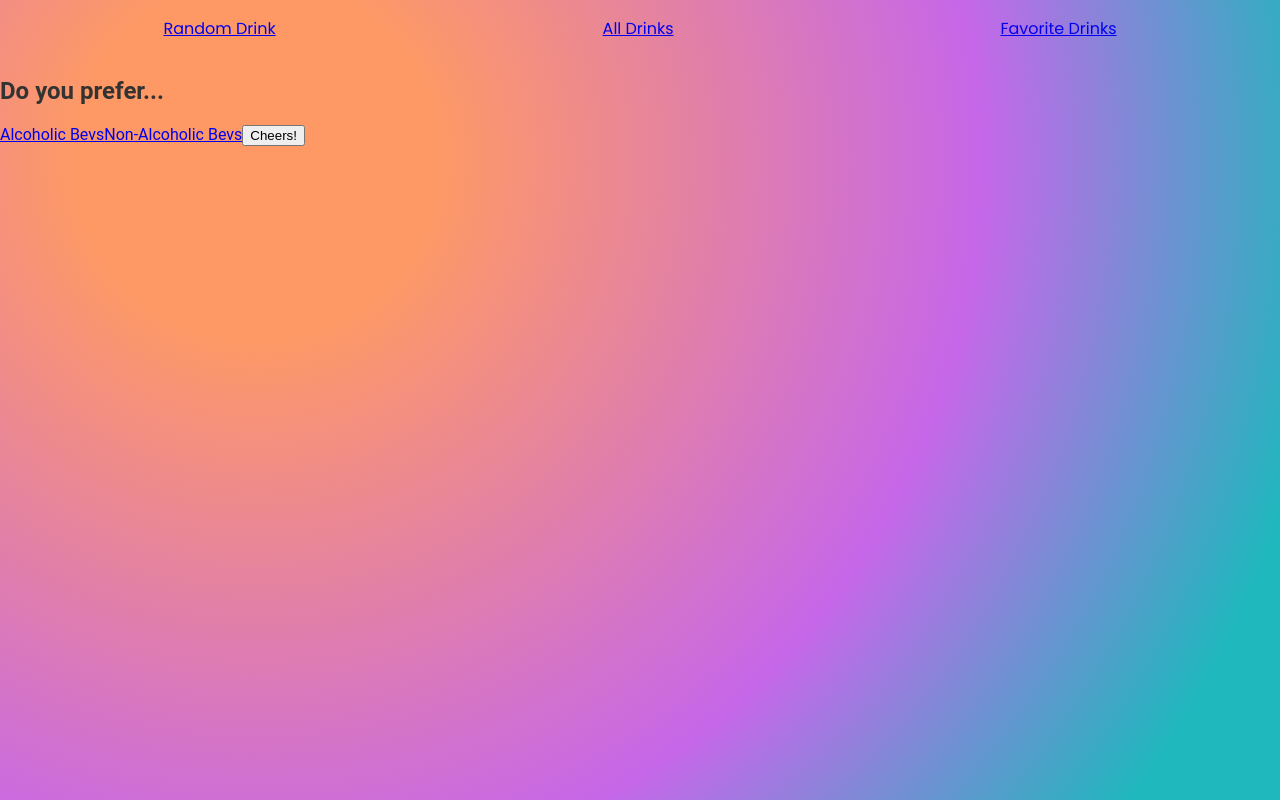
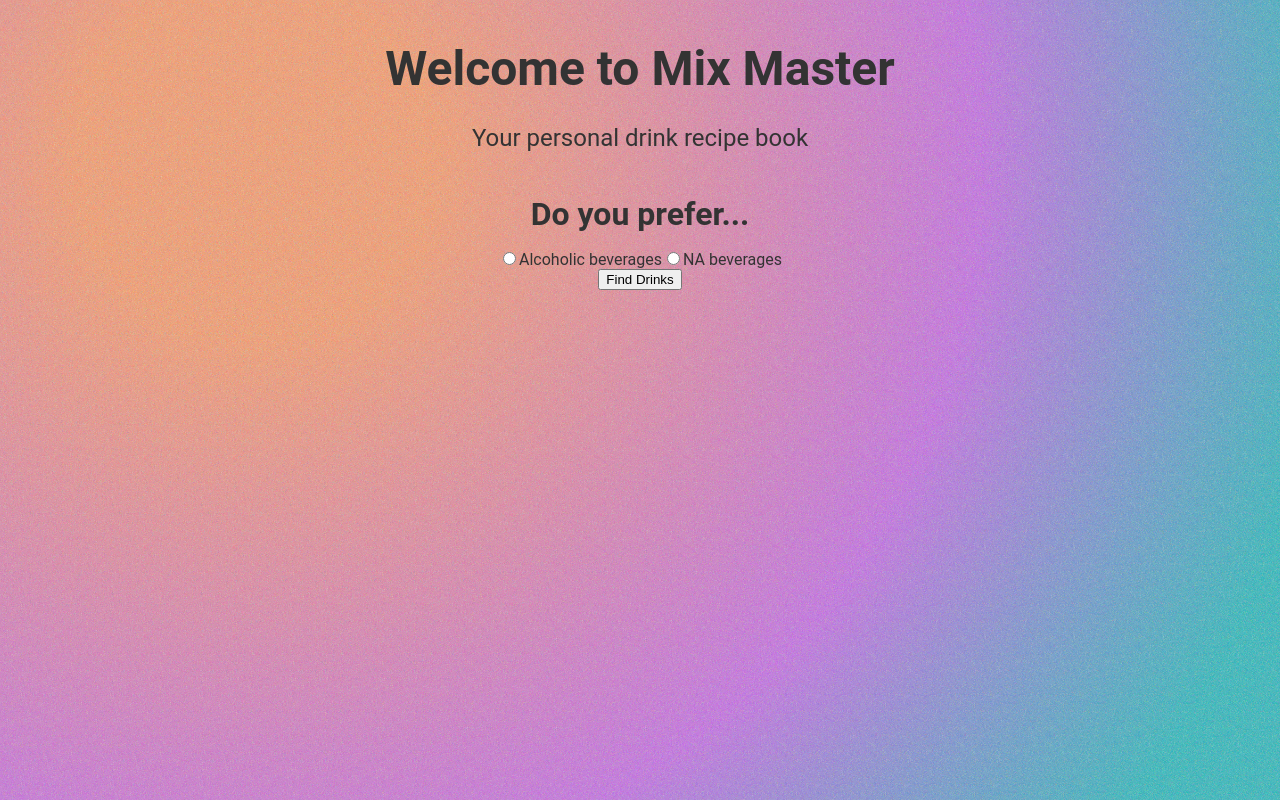
Before and after one commit to lalonggone/mix-master, a React (Create React App) app: page /all in a window 1280 px wide. Built offline with nearby package versions, Linux system fonts and the light colour scheme.

Commit message:
Design home page with radio buttons and make some nav bar functionality

```diff
--- a/src/components/AllDrinksGrid/AllDrinksGrid.js
+++ b/src/components/AllDrinksGrid/AllDrinksGrid.js
@@ -1,7 +1,9 @@
 import React from 'react'
 import drinkRecipes from '../../mock-data'
+import NavBar from '../NavBar/NavBar'
 
 function AllDrinksGrid() {
+  <NavBar className="navbar"/>
 
 }
 
--- a/src/components/App/App.css
+++ b/src/components/App/App.css
@@ -3,7 +3,9 @@ body {
   margin: 0;
   padding: 0;
   font-family: 'Roboto', sans-serif;
-  background: radial-gradient(
+  background:
+  url(../../assets/noise.svg),
+  radial-gradient(
     circle at 20% 20%,
     #fe9966 15%,
     rgb(198, 103, 233) 60%,
--- a/src/components/HomePage/HomePage.css
+++ b/src/components/HomePage/HomePage.css
@@ -0,0 +1,38 @@
+.home-title {
+    display: flex;
+    flex-direction: column;
+    align-items: center;
+    justify-content: center;
+
+    h1 {
+        font-size: 3rem;
+        margin-bottom: .2rem;
+    }
+
+    p {
+        font-size: 1.5rem;
+        margin-bottom: 1rem;
+    }
+}
+
+.quiz-section {
+    display: flex;
+    flex-direction: column;
+    align-items: center;
+    justify-content: center;
+
+    .quiz-title {
+        font-size: 2rem;
+        margin-bottom: 1rem;
+    }
+
+    .radio-container {
+        display: flex;
+        align-items: center;
+        justify-content: center;
+
+        .radio-button {
+            margin: 0.5rem;
+        }
+    }
+}
--- a/src/components/HomePage/HomePage.js
+++ b/src/components/HomePage/HomePage.js
@@ -1,21 +1,53 @@
 import React from 'react'
-import { Link } from 'react-router-dom'
-import NavBar from '../NavBar/NavBar'
+import { useState } from 'react'
+import { useNavigate } from 'react-router-dom'
+import './HomePage.css'
 import FavoriteDrinksGrid from '../FavoriteDrinksGrid/FavoriteDrinksGrid'
 import AllDrinksGrid from '../AllDrinksGrid/AllDrinksGrid'
 
 function HomePage() {
+  const [drinkType, setDrinkType] = useState('')
+  const navigate = useNavigate()
+
+  const handleChoice = (choice) => {
+    if (choice === 'alcoholic') {
+      navigate('/all')
+    } else if (choice === 'na') {
+      navigate('/na')
+    }
+  }
   return (
     <div>
-      <NavBar className="navbar"/>
-        <section className="quiz-section">
-            <h1>Do you prefer...</h1>
-            <Link to="/all">Alcoholic Bevs</Link>
-            <Link to="/na">Non-Alcoholic Bevs</Link>
-            <button className="enter-btn">Cheers!</button>
-        </section>
-      <AllDrinksGrid className="allDrinksGrid"/>
-      <FavoriteDrinksGrid className="favoriteDrinksGrid"/>
+      <section className="home-title">
+        <h1>Welcome to Mix Master</h1>
+        <p>Your personal drink recipe book</p>
+      </section>
+      <section className="quiz-section">
+        <h1 className="quiz-title">Do you prefer...</h1>
+        <div className="radio-container">
+          <label>
+            <input
+              type="radio"
+              name="drinkType"
+              value="alcoholic"
+              onChange={(e) => setDrinkType(e.target.value)}
+            />
+            Alcoholic beverages
+          </label>
+          <label>
+            <input
+              type="radio"
+              name="drinkType"
+              value="na"
+              onChange={(e) => setDrinkType(e.target.value)}
+            />
+            NA beverages
+          </label>
+        </div>
+        <button onClick={() => console.log(drinkType)}>Find Drinks</button>
+      </section>
+      <AllDrinksGrid className="allDrinksGrid" />
+      <FavoriteDrinksGrid className="favoriteDrinksGrid" />
     </div>
   )
 }
--- a/src/components/NavBar/NavBar.js
+++ b/src/components/NavBar/NavBar.js
@@ -23,7 +23,7 @@ function NavBar() {
             </Link>
           </li>
           <li className="nav-item">
-            <Link to="favorites">Favorite Drinks</Link>
+            <Link to="/favorites">Favorite Drinks</Link>
           </li>
         </ul>
       </nav>
```
Also changed, not shown: src/assets/noise.svg (added).
